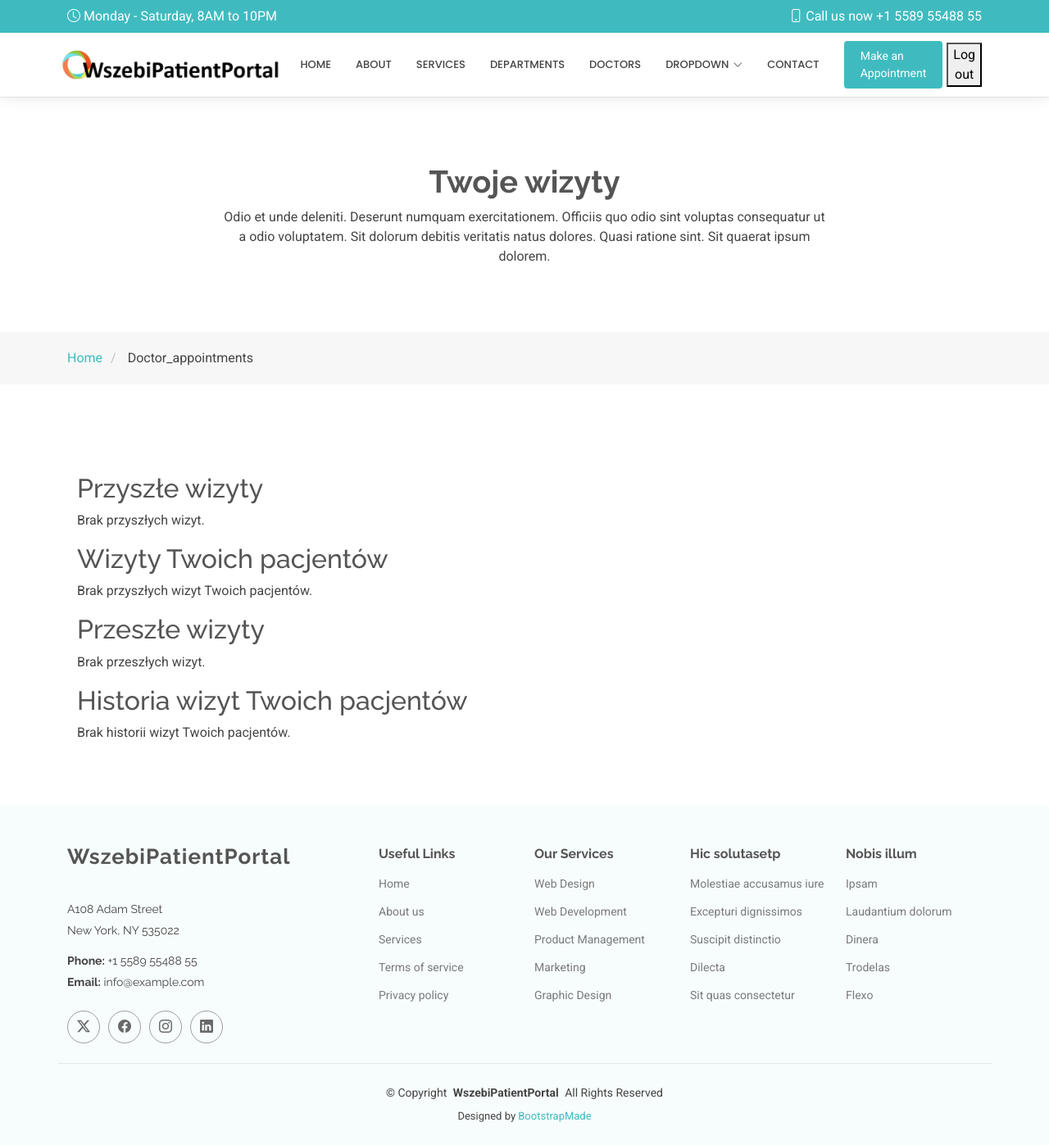
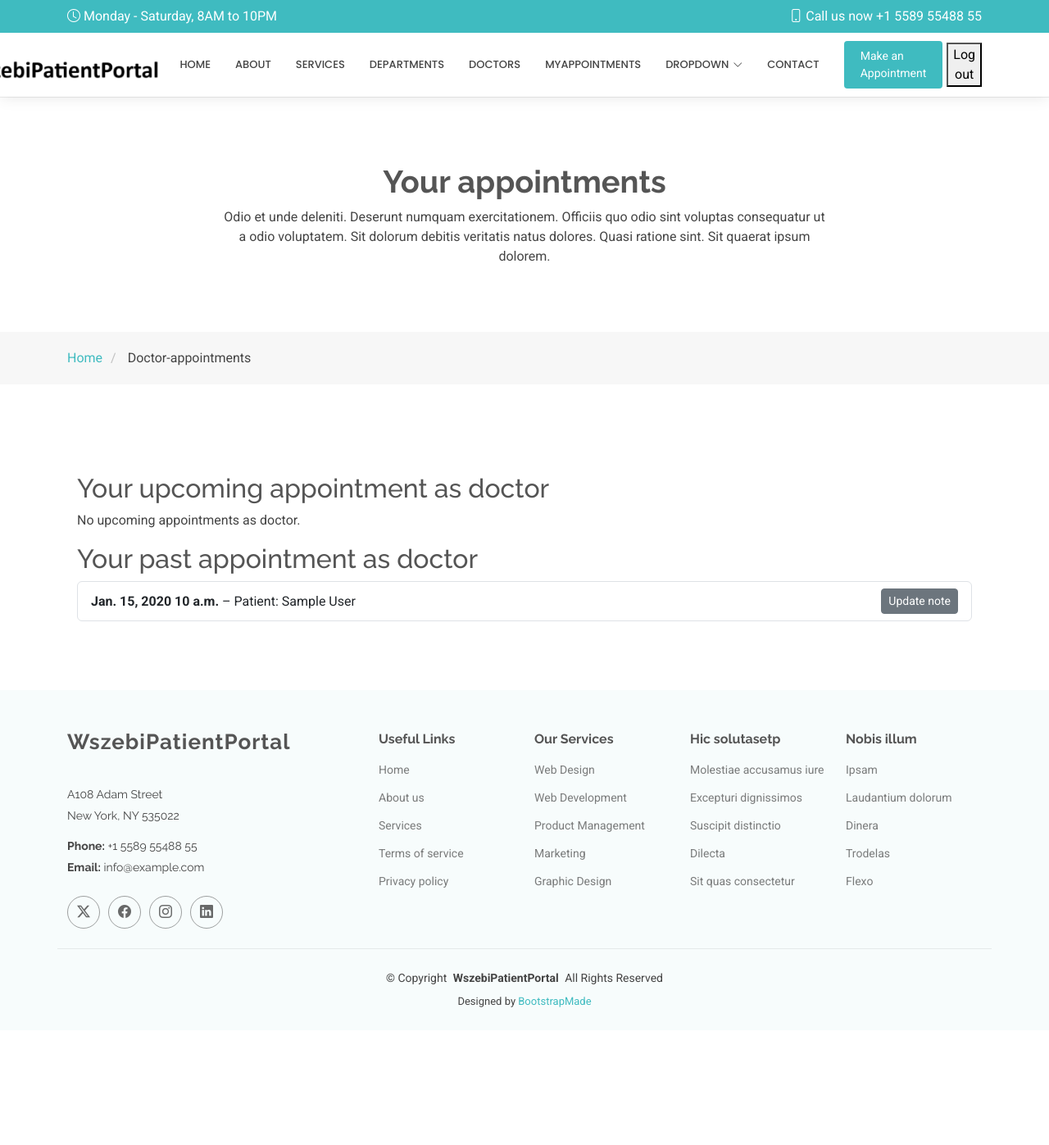
Before and after one commit to wszeborj/WszebiPatientPortal, a Django app: page /doctor_appointments in a window 1280 px wide. Shown: the whole page at 82% size. After the commit the page ends 1229 px from the top, so only its background shows below. Run offline with Django 5.2, Linux system fonts and the light colour scheme; a user stored in the database is signed in; tables that the repository leaves empty hold one stand-in row (values such as "Sample post"); parts of the project's set-up code (start-up, migrations or seed data) failed here and were passed over; some libraries are stand-ins or nearby versions.

Commit message:
[feature] created service of notes [fix] reworked appointment list for doctor and patien

```diff
--- a/appointments/factories.py
+++ b/appointments/factories.py
@@ -5,7 +5,7 @@
 from factory.django import DjangoModelFactory
 from faker import Faker
 
-from users.factories import DoctorFactory, UserFactory
+from users.factories import DoctorFactory, PatientFactory
 
 from .models import Appointment
 
@@ -17,7 +17,7 @@
         model = Appointment
 
     doctor = factory.SubFactory(DoctorFactory)
-    user = factory.SubFactory(UserFactory)
+    user = factory.SubFactory(PatientFactory)
     date = factory.LazyFunction(lambda: timezone.now().date())
     time = factory.LazyFunction(
         lambda: datetime.time(hour=fake.random_int(min=8, max=16), minute=0)
--- a/appointments/management/commands/populate_db.py
+++ b/appointments/management/commands/populate_db.py
@@ -159,7 +159,7 @@
         patient = fake.random_element(patients)
         appointment = AppointmentFactory(
             doctor=schedule_day.doctor,
-            user=patient.user,
+            user=patient.user.patient_profile,
             date=schedule_day.work_date,
             time=slot,
         )
--- a/appointments/models.py
+++ b/appointments/models.py
@@ -6,7 +6,7 @@
         "users.Doctor", on_delete=models.CASCADE, related_name="appointments"
     )
     user = models.ForeignKey(
-        "users.User",
+        "users.Patient",
         on_delete=models.CASCADE,
         related_name="appointments",
     )
--- a/appointments/templates/appointments/base.html
+++ b/appointments/templates/appointments/base.html
@@ -72,6 +72,13 @@
             <li><a href="#services">Services</a></li>
             <li><a href="{% url 'users:department-list' %}">Departments</a></li>
             <li><a href="{% url 'users:doctor-list' %}">Doctors</a></li>
+            {% if user.is_authenticated %}
+              {% if user.doctor_profile %}
+                <li><a href="{% url 'appointments:doctor-appointments' %}">MyAppointments</a></li>
+              {% else %}
+                <li><a href="{% url 'appointments:user-appointments' %}">MyAppointments</a></li>
+              {% endif %}
+            {% endif %}
             <li class="dropdown"><a href="#"><span>Dropdown</span> <i class="bi bi-chevron-down toggle-dropdown"></i></a>
               <ul>
                 <li><a href="#">Dropdown 1</a></li>
--- a/appointments/templates/appointments/doctor_appointments.html
+++ b/appointments/templates/appointments/doctor_appointments.html
@@ -1,51 +1,60 @@
 {% extends 'appointments/base.html' %}
 
-{% block title %}Twoje wizyty{% endblock %}
+{% block title %}Your appointments{% endblock %}
 
 {% block content %}
 <div class="container mt-5">
-  <h2>Przyszłe wizyty</h2>
-{% if upcoming_appointments %}
-  <ul>
-    {% for appointment in upcoming_appointments %}
-      <li>{{ appointment.date }} {{ appointment.time }} - {{ appointment.doctor }}</li>
+
+  <h2>Your upcoming appointment as doctor</h2>
+  {% if upcoming_appointment %}
+    <ul class="list-group mb-4">
+      {% for appointment in upcoming_appointment %}
+        <li class="list-group-item d-flex justify-content-between align-items-center">
+          <div>
+            <strong>{{ appointment.date }} {{ appointment.time }}</strong> – Patient: {{ appointment.user }}
+          </div>
+          <div class="d-flex align-items-center">
+          <a href="{% url 'appointments:appointment-note-update' appointment.pk %}" class="btn btn-sm btn-secondary mr-2">
+            {% if appointment.notes %}
+              Update note
+            {% else %}
+              Create note
+            {% endif %}
+          </a>
+          <form method="post" action="{% url 'appointments:appointment-delete' appointment.pk %}" class="m-0">
+            {% csrf_token %}
+            <button type="submit" class="btn btn-danger btn-sm">Delete appointment</button>
+          </form>
+        </li>
       {% endfor %}
     </ul>
   {% else %}
-  <p>Brak przyszłych wizyt.</p>
+    <p>No upcoming appointments as doctor.</p>
   {% endif %}
 
-<h2>Wizyty Twoich pacjentów</h2>
-{% if doctor_upcoming_appointments %}
-  <ul>
-    {% for appointment in doctor_upcoming_appointments %}
-      <li>{{ appointment.date }} {{ appointment.time }} - Pacjent: {{ appointment.patient }}</li>
+  <h2>Your past appointment as doctor</h2>
+  {% if past_appointment %}
+    <ul class="list-group mb-4">
+      {% for appointment in past_appointment %}
+    <li class="list-group-item d-flex justify-content-between align-items-center">
+      <div>
+        <strong>{{ appointment.date }} {{ appointment.time }}</strong> – Patient: {{ appointment.user }}
+      </div>
+      <div class="d-flex align-items-center">
+        <a href="{% url 'appointments:appointment-note-update' appointment.pk %}" class="btn btn-sm btn-secondary mr-2">
+          {% if appointment.notes %}
+            Update note
+          {% else %}
+            Create note
+          {% endif %}
+        </a>
+      </div>
+    </li>
   {% endfor %}
     </ul>
   {% else %}
-  <p>Brak przyszłych wizyt Twoich pacjentów.</p>
+    <p>No past appointments as doctor</p>
   {% endif %}
 
-<h2>Przeszłe wizyty</h2>
-{% if past_appointments %}
-  <ul>
-    {% for appointment in past_appointments %}
-      <li>{{ appointment.date }} {{ appointment.time }} - {{ appointment.doctor }}</li>
-    {% endfor %}
-  </ul>
-{% else %}
-  <p>Brak przeszłych wizyt.</p>
-{% endif %}
-
-<h2>Historia wizyt Twoich pacjentów</h2>
-{% if doctor_past_appointments %}
-  <ul>
-    {% for appointment in doctor_past_appointments %}
-      <li>{{ appointment.date }} {{ appointment.time }} - Pacjent: {{ appointment.patient }}</li>
-    {% endfor %}
-  </ul>
-{% else %}
-  <p>Brak historii wizyt Twoich pacjentów.</p>
-{% endif %}
 </div>
 {% endblock %}
--- a/appointments/urls.py
+++ b/appointments/urls.py
@@ -9,12 +9,12 @@
     path(
         "user_appointments",
         views.UserAppointmentsView.as_view(),
-        name="user_appointments",
+        name="user-appointments",
     ),
     path(
         "doctor_appointments",
         views.DoctorAppointmentsView.as_view(),
-        name="doctor_appointments",
+        name="doctor-appointments",
     ),
     path(
         "appointments/",
@@ -26,14 +26,24 @@
         views.AppointmentCreateView.as_view(),
         name="appointment-create",
     ),
-    path(
-        "appointment/<int:pk>/update/",
-        views.AppointmentUpdateView.as_view(),
-        name="appointment-update",
-    ),
+    # path(
+    #     "appointment/<int:pk>/update/",
+    #     views.AppointmentUpdateView.as_view(),
+    #     name="appointment-update",
+    # ),
     path(
         "appointment/<int:pk>/delete/",
         views.AppointmentDeleteView.as_view(),
         name="appointment-delete",
     ),
+    path(
+        "appointment/<int:pk>/note/",
+        views.AppointmentNoteView.as_view(),
+        name="appointment-note",
+    ),
+    path(
+        "appointment/<int:pk>/note/update",
+        views.AppointmentNoteUpdateView.as_view(),
+        name="appointment-note-update",
+    ),
 ]
--- a/appointments/views.py
+++ b/appointments/views.py
@@ -5,6 +5,8 @@
 from django import forms
 from django.contrib import messages
 from django.contrib.auth.mixins import LoginRequiredMixin
+
+# from django.db.models import DateTimeField, ExpressionWrapper, F
 from django.db.models import Q
 from django.shortcuts import get_object_or_404
 from django.urls import reverse_lazy
@@ -12,6 +14,7 @@
 from django.views.generic import (
     CreateView,
     DeleteView,
+    DetailView,
     ListView,
     TemplateView,
     UpdateView,
@@ -20,7 +23,7 @@
 
 from users.models import Department, Doctor, Specialization
 
-from .forms import AppointmentForm
+from .forms import AppointmentForm, AppointmentNoteForm
 from .models import Appointment
 from .services.date_parser import try_parsing_date
 from .services.doctor_schedule import DoctorScheduleService
@@ -46,19 +49,49 @@
     model = Appointment
     context_object_name = "appointments"
 
+    # def get_context_data(self, **kwargs):
+    #     context = super().get_context_data(**kwargs)
+    #     now_datetime = timezone.now()
+    #     user = self.request.user
+    #
+    #     appointments_with_datetime = self.model.objects.annotate(
+    #         full_datetime=ExpressionWrapper(
+    #             F("date") + F("time"),
+    #             output_field=DateTimeField()
+    #         )
+    #     )
+    #
+    #     upcoming_appointment = appointments_with_datetime.filter(
+    #         user=user.patient_profile,
+    #         full_datetime__gte=now_datetime
+    #     ).order_by("full_datetime")
+    #
+    #     past_appointment = appointments_with_datetime.filter(
+    #         user=user.patient_profile,
+    #         full_datetime__lt=now_datetime
+    #     ).order_by("-full_datetime")
+    #
+    #     context["upcoming_appointment"] = upcoming_appointment
+    #     context["past_appointment"] = past_appointment
+    #     return context
     def get_context_data(self, **kwargs):
         context = super().get_context_data(**kwargs)
-        now_datetime = timezone.now()
+        today = timezone.now().date()
+        now_time = timezone.now().time()
+        user = self.request.user
 
-        upcoming_appointment = self.model.objects.filter(
-            date__gte=now_datetime.date(), time__gte=now_datetime.time()
-        ).order_by("date", "time")
-        past_appointment = self.model.objects.filter(
-            date__lte=now_datetime.date(), time__lte=now_datetime.time()
-        ).order_by("-date", "-time")
+        upcoming_appointment = Appointment.objects.filter(
+            Q(date__gt=today) | Q(date=today, time__gte=now_time),
+            user=user.patient_profile,
+        )
 
-        context["upcoming_appointment"] = upcoming_appointment
-        context["past_appointment"] = past_appointment
+        past_appointment = Appointment.objects.filter(
+            Q(date__lt=today) | Q(date=today, time__lt=now_time),
+            user=user.patient_profile,
+        )
+
+        context["upcoming_appointment"] = upcoming_appointment.order_by("date", "time")
+        context["past_appointment"] = past_appointment.order_by("date", "time")
         return context
 
 
@@ -67,19 +100,52 @@
     model = Appointment
     context_object_name = "appointments"
 
+    # def get_context_data(self, **kwargs):
+    #     context = super().get_context_data(**kwargs)
+    # now_datetime = timezone.now()
+    # user = self.request.user
+    #
+    # appointments_with_datetime = self.model.objects.annotate(
+    #     full_datetime=ExpressionWrapper(
+    #         F("date") + F("time"),
+    #         output_field=DateTimeField()
+    #     )
+    # )
+    #
+    # upcoming_appointment = appointments_with_datetime.filter(
+    #     doctor=user.doctor_profile,
+    #     full_datetime__gte=now_datetime
+    # ).order_by("full_datetime")
+    #
+    # past_appointment = appointments_with_datetime.filter(
+    #     doctor=user.doctor_profile,
+    #     full_datetime__lt=now_datetime
+    # ).order_by("-full_datetime")
+    #
+    # context["upcoming_appointment"] = upcoming_appointment
+    # context["past_appointment"] = past_appointment
+    #
+    # return context
+
     def get_context_data(self, **kwargs):
         context = super().get_context_data(**kwargs)
-        now_datetime = timezone.now()
+        today = timezone.now().date()
+        now_time = timezone.now().time()
+        user = self.request.user
 
-        upcoming_appointment = self.model.objects.filter(
-            date__gte=now_datetime.date(), time__gte=now_datetime.time()
-        ).order_by("date", "time")
-        past_appointment = self.model.objects.filter(
-            date__lte=now_datetime.date(), time__lte=now_datetime.time()
-        ).order_by("-date", "-time")
+        upcoming_appointment = Appointment.objects.filter(
+            Q(date__gt=today) | Q(date=today, time__gte=now_time),
+            doctor=user.doctor_profile,
+        )
 
-        context["upcoming_appointment"] = upcoming_appointment
-        context["past_appointment"] = past_appointment
+        past_appointment = Appointment.objects.filter(
+            Q(date__lt=today) | Q(date=today, time__lt=now_time),
+            doctor=user.doctor_profile,
+        )
+
+        context["upcoming_appointment"] = upcoming_appointment.order_by("date", "time")
+        context["past_appointment"] = past_appointment.order_by("date", "time")
+
         return context
 
 
@@ -202,14 +268,36 @@
         return super().form_invalid(form)
 
 
-class AppointmentUpdateView(UpdateView):
+# class AppointmentUpdateView(LoginRequiredMixin, UpdateView):
+#     model = Appointment
+#     form_class = AppointmentForm
+#     template_name = "appointments/appointment_form.html"
+#     success_url = reverse_lazy("appointments:appointments-list")
+
+
+class AppointmentDeleteView(LoginRequiredMixin, DeleteView):
     model = Appointment
-    form_class = AppointmentForm
-    template_name = "appointments/appointment_form.html"
+    template_name = "appointments/appointment_confirm_delete.html"
     success_url = reverse_lazy("appointments:appointments-list")
 
 
-class AppointmentDeleteView(DeleteView):
+class AppointmentNoteView(LoginRequiredMixin, DetailView):
     model = Appointment
-    template_name = "appointments/appointment_confirm_delete.html"
-    success_url = reverse_lazy("appointments:appointments-list")
+    template_name = "appointments/appointment_note_detail.html"
+    context_object_name = "appointment"
+
+    def get_queryset(self):
+        user = self.request.user
+        if hasattr(user, "patient_profile"):
+            return Appointment.objects.filter(user=user.patient_profile)
+        elif hasattr(user, "doctor_profile"):
+            return Appointment.objects.filter(doctor=user.doctor_profile)
+
+
+class AppointmentNoteUpdateView(UpdateView):
+    model = Appointment
+    form_class = AppointmentNoteForm
+    template_name = "appointments/appointment_note_form.html"
+
+    def get_success_url(self):
+        return reverse_lazy("appointments:doctor-appointments")
--- a/users/models.py
+++ b/users/models.py
@@ -25,6 +25,9 @@
         max_length=255,
         blank=True,
     )
+
+    def __str__(self):
+        return f"{self.first_name} {self.last_name}"
 
 
 class Patient(models.Model):
--- a/users/views.py
+++ b/users/views.py
@@ -124,9 +124,9 @@
     def get_success_url(self):
         user = self.request.user
         if user.role == User.Role.PATIENT:
-            return reverse_lazy("appointments:user_appointments")
+            return reverse_lazy("appointments:user-appointments")
         elif user.role == User.Role.DOCTOR:
-            return reverse_lazy("appointments:doctor_appointments")
+            return reverse_lazy("appointments:doctor-appointments")
         else:
             return reverse_lazy("appointments:main")
 
```
Also changed, not shown: appointments/forms.py (+9 -0 lines), appointments/templates/appointments/appointment_note_detail.html (added, +28 -0 lines), appointments/templates/appointments/appointment_note_form.html (added, +15 -0 lines), appointments/templates/appointments/user_appointments.html (+30 -13 lines). Lines whose indentation alone changed are shown as unchanged.
